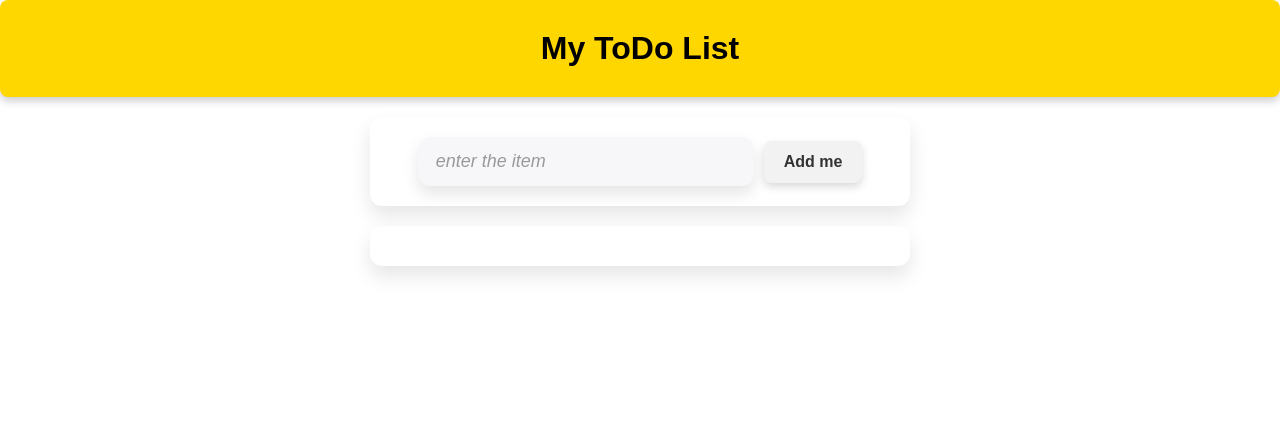
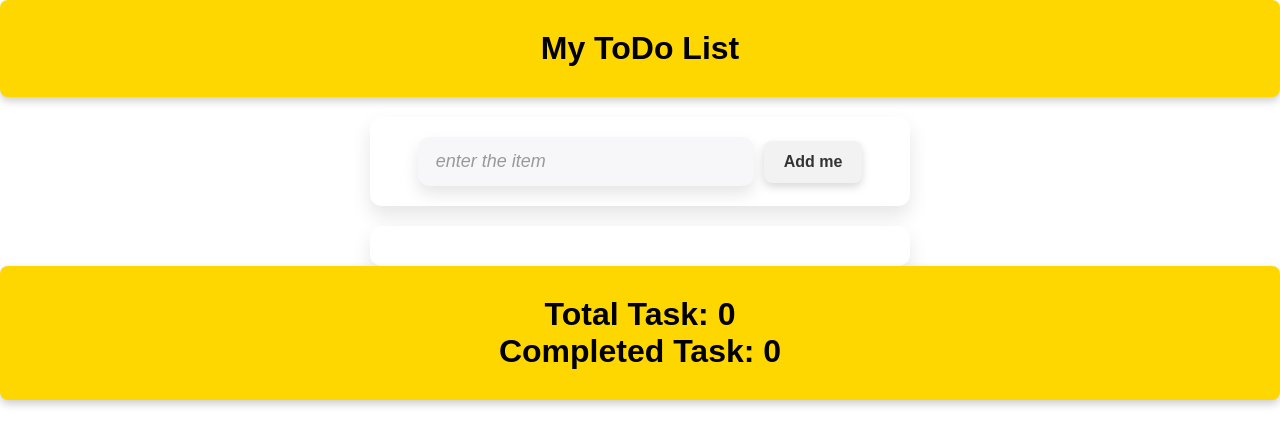
Before and after one commit to rakibalhasan2017/ToDoList, a React (Vite) app: page / in a window 1280 px wide. Shown: the top 446 px of the page. Built offline with nearby package versions, Linux system fonts and the light colour scheme.

Commit message:
now i add a functionality that could count the total numer of task and total number of completed task. add a footer section where it shows the completed and total task

```diff
--- /dev/null
+++ b/src/Components/Footer.jsx
@@ -0,0 +1,21 @@
+import styles from './footer.module.css';
+
+export function Footer({ todos }) {
+    const totaltask = todos.length;
+    let count = 0;
+    todos.forEach((todo) => {
+        if (todo.done) {
+            count++;
+        }
+    });
+
+    return (
+        <div className={styles.footerContainer}>
+            <h1 className={styles.footerText}>
+                Total Task: {totaltask}
+                <br />
+                Completed Task: {count}
+            </h1>
+        </div>
+    );
+}
--- a/src/Components/Todo.jsx
+++ b/src/Components/Todo.jsx
@@ -1,6 +1,7 @@
 import { useState } from "react"
 import Form from "./Form";
 import Todolist from "./Todolist";
+import { Footer } from "./Footer";
 
 export default function() {
     const [todos, seTtodos] = useState([]);
@@ -8,6 +9,7 @@ export default function() {
         <div>
             <Form todos = {todos} seTtodos = {seTtodos} />
             <Todolist todos = {todos} seTtodos = {seTtodos} />
+            <Footer todos = {todos} />
         </div>
     )
 }
--- /dev/null
+++ b/src/Components/footer.module.css
@@ -0,0 +1,15 @@
+.footerContainer {
+    background-color: #FFD700; /* Yellow background color */
+    color: black; /* White text color */
+    padding: 30px; /* Increased padding */
+    text-align: center; /* Center align text */
+    border-radius: 8px; /* Rounded corners */
+    box-shadow: 0px 4px 8px rgba(0, 0, 0, 0.2); /* Subtle shadow */
+    font-family: Arial, sans-serif; /* Set a font for the header */
+}
+
+.footerText{
+    margin: 0; /* Remove default margin */
+    font-size: 32px; /* Increased font size */
+    font-weight: 600; /* Make font slightly bolder */
+}
```
